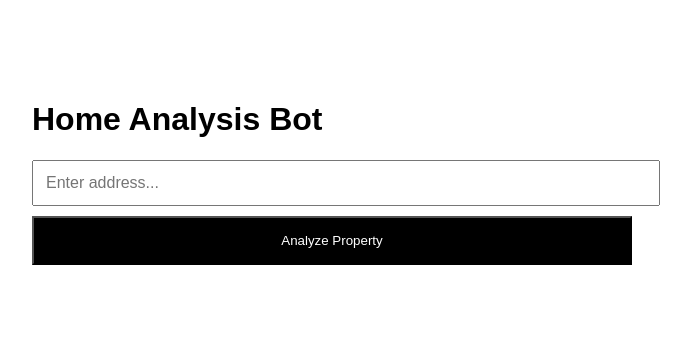
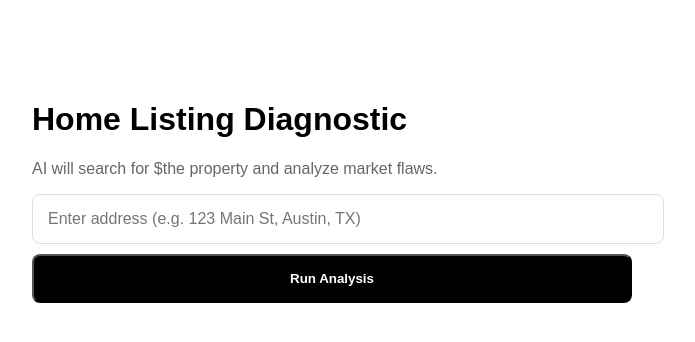
Before and after one commit to tomasellimortgage/why-home-not-selling-ai, a Next.js app: page / in a window 1280 px wide. Shown: the top 342 px of the page, without its empty margins (308-1003 px from the left). Built offline with nearby package versions, Linux system fonts and the light colour scheme.

Commit message:
Update index.js

```diff
--- a/pages/index.js
+++ b/pages/index.js
@@ -11,7 +11,7 @@ export default function Home() {
     setReport(null);
 
     try {
-      // CRITICAL: Ensure this points to /api/analyze
+      // 1. POINT TO THE ANALYZE ENDPOINT
       const res = await fetch("/api/analyze", {
         method: "POST",
         headers: { "Content-Type": "application/json" },
@@ -19,6 +19,9 @@ export default function Home() {
       });
 
       const data = await res.json();
+
+      if (!res.ok) throw new Error(data.details || "AI Search failed");
+
       setReport(data);
     } catch (e) {
       alert("Error: " + e.message);
@@ -29,36 +32,36 @@ export default function Home() {
 
   return (
     <div style={{ maxWidth: 600, margin: "60px auto", padding: "20px", fontFamily: "sans-serif" }}>
-      <h1>Home Analysis Bot</h1>
+      <h1 style={{ fontWeight: "800" }}>Home Listing Diagnostic</h1>
+      <p style={{ color: "#666" }}>AI will search for ${address || 'the property'} and analyze market flaws.</p>
+
       <input
-        style={{ width: "100%", padding: "12px", fontSize: "16px" }}
-        placeholder="Enter address..."
+        style={{ width: "100%", padding: "15px", fontSize: "16px", borderRadius: "8px", border: "1px solid #ddd" }}
+        placeholder="Enter address (e.g. 123 Main St, Austin, TX)"
         value={address}
         onChange={(e) => setAddress(e.target.value)}
       />
+
       <button
         onClick={startAnalysis}
         disabled={loading}
-        style={{ width: "100%", marginTop: "10px", padding: "15px", backgroundColor: "#000", color: "#fff", cursor: "pointer" }}
+        style={{ width: "100%", marginTop: "10px", padding: "15px", backgroundColor: "#000", color: "#fff", borderRadius: "8px", cursor: "pointer", fontWeight: "bold" }}
       >
-        {loading ? "AI Researching Market..." : "Analyze Property"}
+        {loading ? "AI is Searching the Web..." : "Run Analysis"}
       </button>
 
       {report && (
-        <div style={{ marginTop: "40px", padding: "20px", background: "#f9f9f9", borderRadius: "8px" }}>
-          <h2>Diagnostic Results</h2>
-          {/* We use a cleaner display here now that the connection is confirmed */}
-          {report.reasons ? (
-            <>
-              <ul>{report.reasons.map((r, i) => <li key={i} style={{marginBottom: '8px'}}>{r}</li>)}</ul>
-              <div style={{marginTop: '20px', padding: '15px', background: '#eee'}}>
-                <strong>Recommendation:</strong>
-                <p>{report.recommendations}</p>
-              </div>
-            </>
-          ) : (
-            <pre>{JSON.stringify(report, null, 2)}</pre>
-          )}
+        <div style={{ marginTop: "40px", borderTop: "2px solid #000", paddingTop: "20px" }}>
+          <h2>Listing Report</h2>
+          <ul>
+            {report.reasons?.map((r, i) => (
+              <li key={i} style={{ marginBottom: "10px", fontSize: "17px" }}>{r}</li>
+            ))}
+          </ul>
+          <div style={{ padding: "20px", background: "#f4f4f4", borderRadius: "8px", marginTop: "20px" }}>
+            <strong>Expert Recommendation:</strong>
+            <p style={{ marginTop: "10px" }}>{report.recommendations}</p>
+          </div>
         </div>
       )}
     </div>
```
